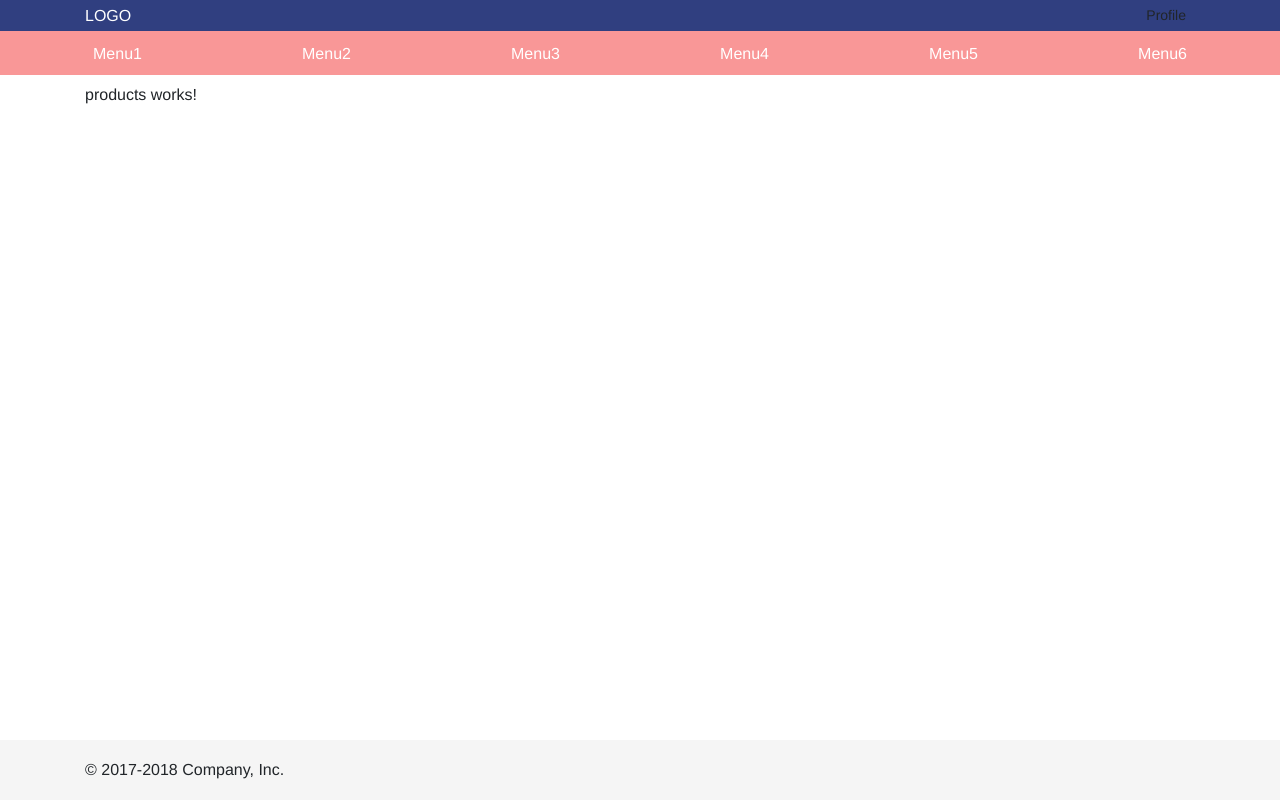
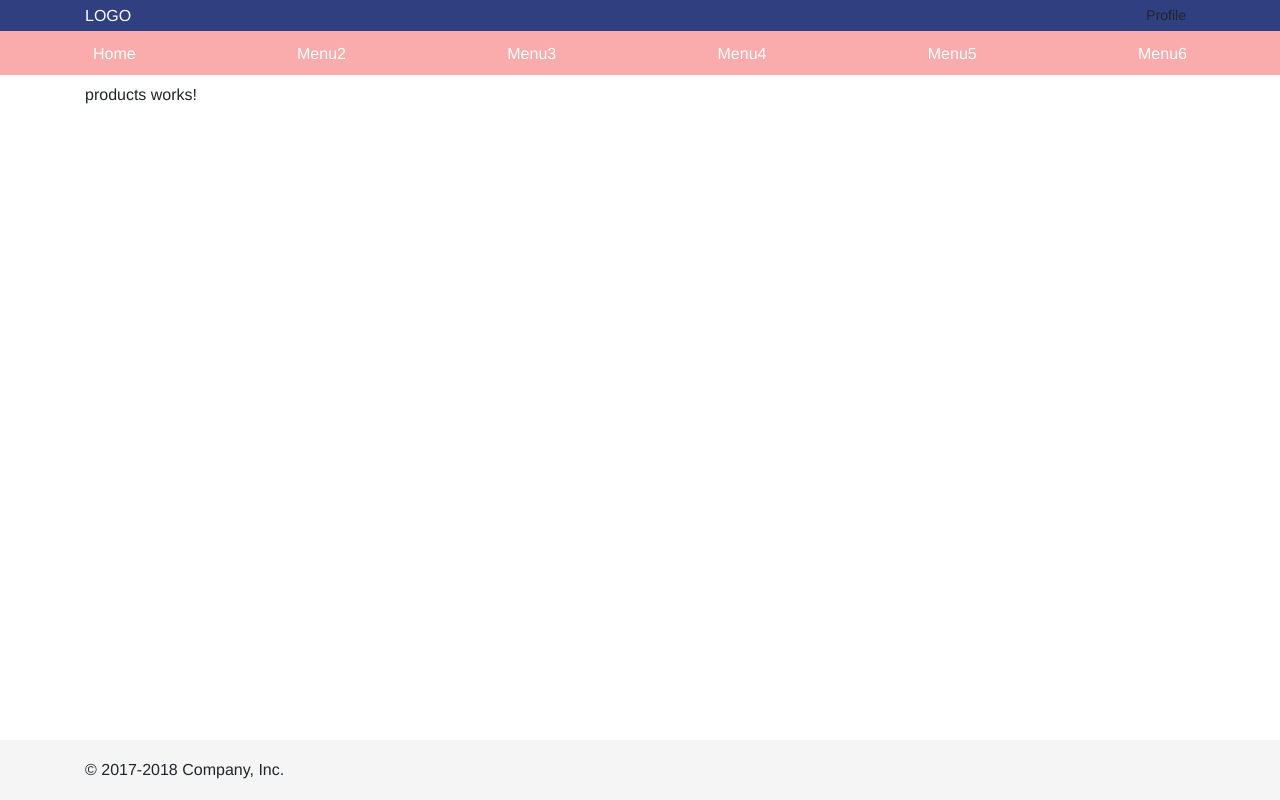
Before and after one commit to splim2002/ng7project, an Angular app in the folder ClientApp/: page / in a window 1280 px wide. Built offline with nearby package versions, Linux system fonts and the light colour scheme.

Commit message:
Menubar: Add routerLink & routerLinkActive

```diff
--- a/ClientApp/src/app/app.component.html
+++ b/ClientApp/src/app/app.component.html
@@ -1,9 +1,9 @@
 <header>
   <app-header></app-header>
 </header>
-<nav>
+<div class="nav-menu">
   <app-menubar></app-menubar>
-</nav>
+</div>
 <main class="container">
   <router-outlet></router-outlet>
 </main>
--- a/ClientApp/src/app/core/components/menubar/menubar.component.html
+++ b/ClientApp/src/app/core/components/menubar/menubar.component.html
@@ -1,7 +1,7 @@
 <div class="container">
   <div class="nav-scroller py-1 mb-2">
     <nav class="nav d-flex justify-content-between">
-      <a class="p-2" href="#">Menu1</a>
+      <a class="p-2" [routerLink]="['/home']" [routerLinkActive]="['active']">Home</a>
       <a class="p-2" href="#">Menu2</a>
       <a class="p-2" href="#">Menu3</a>
       <a class="p-2" href="#">Menu4</a>
--- a/ClientApp/src/app/core/core.module.ts
+++ b/ClientApp/src/app/core/core.module.ts
@@ -1,10 +1,11 @@
 import { NgModule } from '@angular/core';
+import { RouterModule } from '@angular/router';
 import { HeaderComponent } from 'src/app/core/components/header/header.component';
 import { PageNotFoundComponent } from 'src/app/core/pages/page-not-found/page-not-found.component';
 import { MenubarComponent } from './components/menubar/menubar.component';
 
 @NgModule({
-  imports: [],
+  imports: [RouterModule],
   declarations: [PageNotFoundComponent, HeaderComponent, MenubarComponent],
   exports: [PageNotFoundComponent, HeaderComponent, MenubarComponent]
 })
--- a/ClientApp/src/scss/main.scss
+++ b/ClientApp/src/scss/main.scss
@@ -39,8 +39,8 @@ header{
 }
 
 // MenuBar
-nav{
-  background: $secondary-darker-color;
+.nav-menu{
+  background: $secondary-color;
   color: #fff;
 
   a{
@@ -64,5 +64,9 @@ nav{
       white-space: nowrap;
       -webkit-overflow-scrolling: touch;
     }
+
+    a.active{
+      background-color: $secondary-darker-color;
+    }
   }
 }
```
Also changed, not shown: 2 other files (tests, documents, lock files or other folders).
